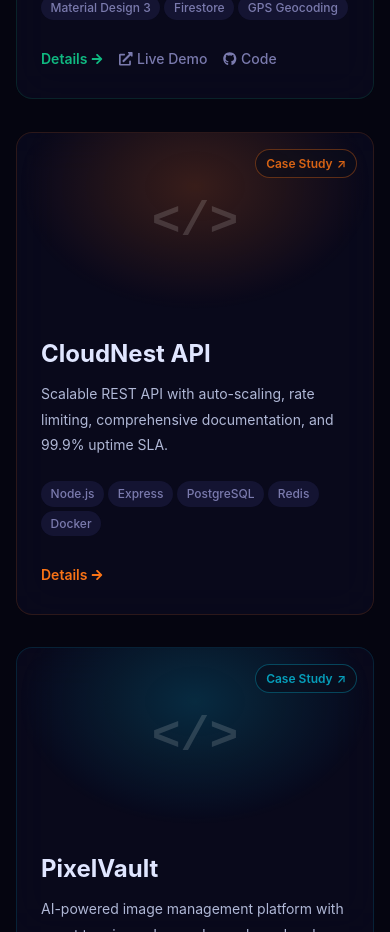
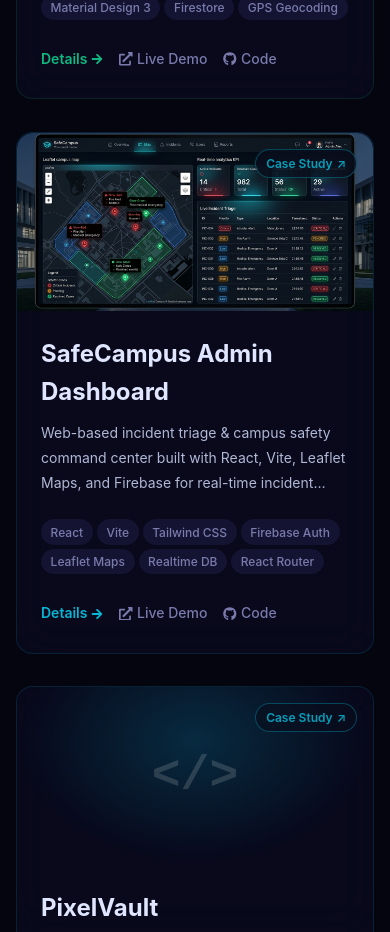
Before and after one commit to azlan-sys/Portfolio-Azlan, a React (Vite) app: page / in a window 390 px wide. Shown: the part 6980-7912 px from the top of the page. Built offline with nearby package versions, Linux system fonts and the light colour scheme.

Commit message:
feat: add SafeCampus Admin Dashboard and link SafeCampus mobile repository

```diff
--- a/src/data/portfolioData.js
+++ b/src/data/portfolioData.js
@@ -305,50 +305,69 @@ export const projectsData = [
     ],
     category: 'Mobile',
     liveUrl: 'https://github.com/azlan-ive/SafeCampus/actions',
-    githubUrl: 'https://github.com/azlan-sys/SafeCampus',
+    githubUrl: 'https://github.com/azlan-ive/SafeCampus',
     featured: true,
     color: '#10b981',
   },
   {
     id: 5,
-    title: 'CloudNest API',
-    tagline: 'High-Throughput Microservice API Gateway & Infrastructure',
-    role: 'Backend Engineer',
-    year: '2023',
+    title: 'SafeCampus Admin Dashboard',
+    tagline: 'Real-Time Incident Triage, Map Geofencing & Centralized Safety Command Center',
+    role: 'Full-Stack Web Developer',
+    year: '2026',
+    image: '/images/safecampus-admin.jpg',
     description:
-      'Scalable REST API with auto-scaling, rate limiting, comprehensive documentation, and 99.9% uptime SLA.',
+      'Web-based incident triage & campus safety command center built with React, Vite, Leaflet Maps, and Firebase for real-time incident resolution.',
     longDescription:
-      'Production-ready API infrastructure with automatic horizontal scaling, intelligent rate limiting, and interactive API documentation.',
+      'A modern, responsive administrative control center for university security personnel and campus administrators to monitor live crowdsourced incident reports, manage campus safety geolocations, resolve critical alerts, and oversee user permissions in real time.',
     overview:
-      'CloudNest API serves as a unified backend gateway capable of handling 50,000+ requests per second. Built for mission-critical enterprise workloads with token-bucket rate limiting, structured logging, and distributed tracing.',
+      'The SafeCampus Admin Dashboard operates as the operational nerve center for university campus safety teams. Built with React, Vite, and Tailwind CSS, it connects directly with Firebase Authentication and Realtime Database to deliver instant live incident updates reported by students. Administrators can view incident locations on an interactive Leaflet map, update case statuses (Pending, Investigating, Resolved), audit reporter accountability, and manage verified safety locations (Security Posts, Clinics, and Emergency Call Points).',
     highlights: [
-      '50K+ Req/sec Throughput',
-      'Token-Bucket Rate Limiter',
-      'Distributed Caching',
-      'Automated OpenAPI Docs',
+      'Real-Time Incident Triage & Resolution',
+      'Interactive Leaflet Campus Map',
+      'Firebase Realtime DB & Google Auth',
+      'Safety Hub & Safe Zone Geolocation Management',
+      'Incident Status Workflow (Pending → Investigating → Resolved)',
+      'User & Responder Permission Administration',
     ],
     keyFeatures: [
       {
-        title: 'Intelligent Rate Limiting',
-        desc: 'Redis-backed token-bucket algorithms preventing abuse while accommodating burst traffic.',
+        title: 'Live Incident Triage & Resolution Workflow',
+        desc: 'Real-time incident feed allowing administrators to review incoming crowdsourced reports, inspect attached coordinates/timestamps, and transition statuses from Pending to Resolved.',
       },
       {
-        title: 'Horizontal Auto-Scaling',
-        desc: 'Containerized Docker microservices orchestrated for elastic scaling under high load spikes.',
+        title: 'Interactive Leaflet Campus Mapping',
+        desc: 'Dynamic map interface visualizing live emergency clusters, active incident coordinates, and administrator-marked safety infrastructure with custom status markers.',
       },
       {
-        title: 'Comprehensive Observability',
-        desc: 'Full Prometheus and Grafana telemetry metrics with structured JSON logging.',
+        title: 'Firebase Authentication & Secure Access',
+        desc: 'Restricted administrative portal protected by Firebase Authentication and Protected Routes to ensure only verified security personnel access sensitive safety reports.',
+      },
+      {
+        title: 'Safety Infrastructure & Location Manager',
+        desc: 'Administer campus emergency points, security checkpoints, and medical clinic pins with latitude/longitude geocoding and real-time updates broadcast to student devices.',
+      },
+      {
+        title: 'Accountability & User Management',
+        desc: 'Comprehensive student profile and reporter verification system to mitigate false alarms and maintain community trust across the campus.',
       },
     ],
     architecture:
-      'Node.js & Express clustered backend with Redis caching, PostgreSQL relational database, and Dockerized deployment.',
-    techStack: ['Node.js', 'Express', 'PostgreSQL', 'Redis', 'Docker'],
-    category: 'Backend',
-    liveUrl: '#',
-    githubUrl: '#',
-    featured: false,
-    color: '#f97316',
+      'Built using React 18, Vite, and Tailwind CSS for high-performance SPA rendering, with Leaflet/React-Leaflet for spatial mapping, React Router DOM for role-based protected navigation, and Firebase Realtime Database for zero-latency synchronization with the SafeCampus Mobile Android client.',
+    techStack: [
+      'React',
+      'Vite',
+      'Tailwind CSS',
+      'Firebase Auth',
+      'Leaflet Maps',
+      'Realtime DB',
+      'React Router',
+    ],
+    category: 'Full-Stack',
+    liveUrl: 'https://github.com/azlan-ive/safecampus-admin',
+    githubUrl: 'https://github.com/azlan-ive/safecampus-admin',
+    featured: true,
+    color: '#06b6d4',
   },
   {
     id: 6,
```
Also changed, not shown: public/images/safecampus-admin.jpg (added).
